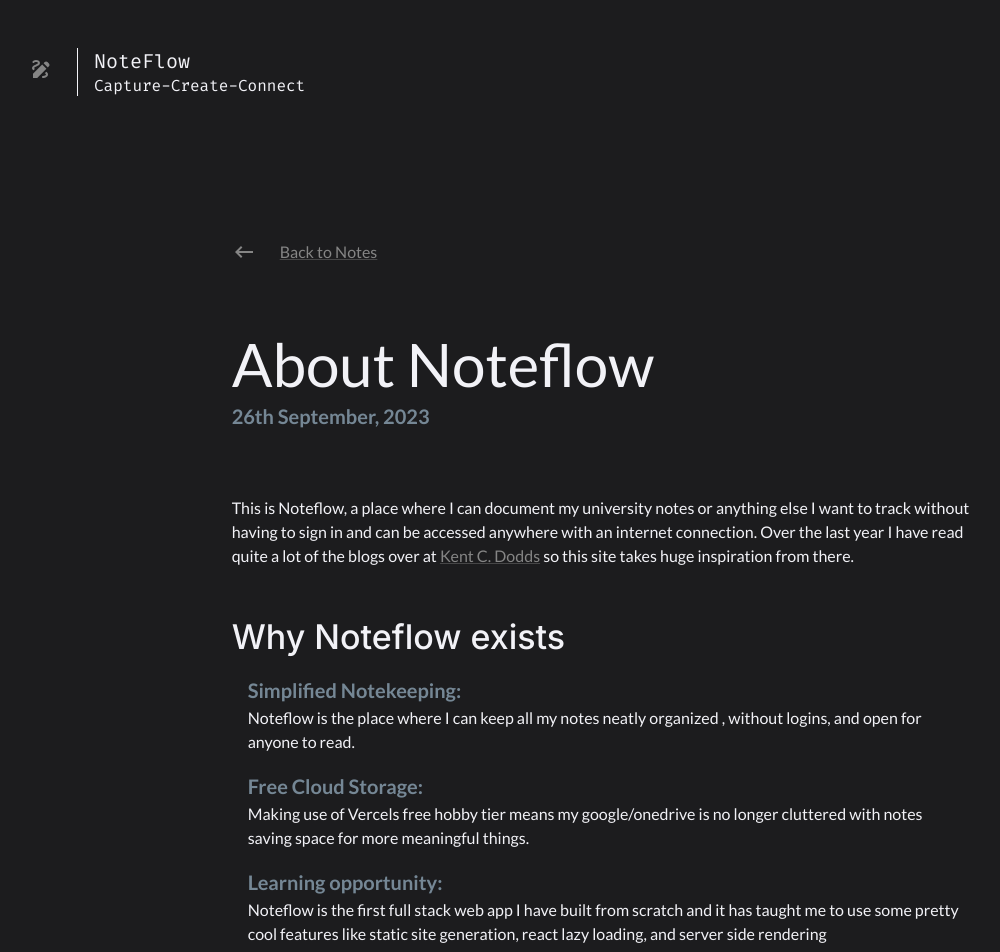
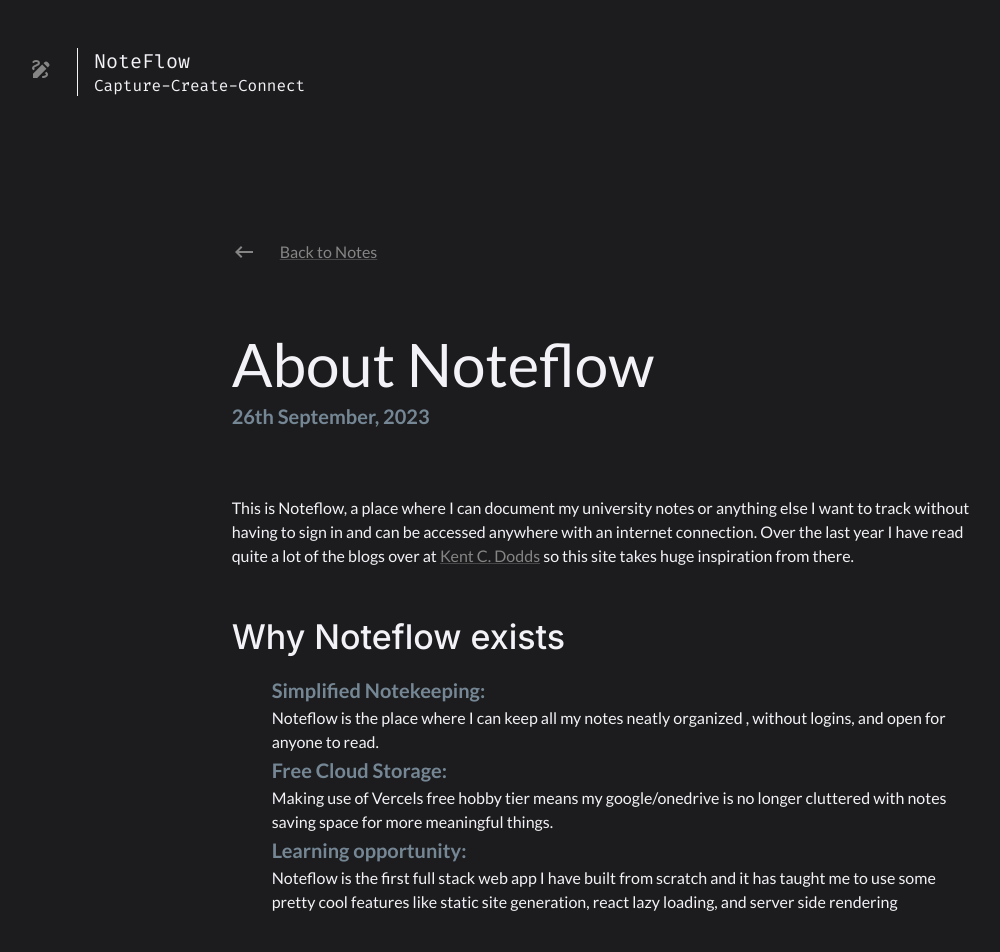
Before and after one commit to FrostGreg/noteflow, a Next.js app: page /about in a window 1280 px wide. Shown: the top 952 px of the page, without its empty margins (35-1035 px from the left). Built offline with nearby package versions, Linux system fonts and the light colour scheme.

Commit message:
refactor: reduce about page size

```diff
--- a/src/app/(notes)/about/page.tsx
+++ b/src/app/(notes)/about/page.tsx
@@ -1,8 +1,18 @@
-import { Box, Link, List, ListItem } from "@mui/material";
+import Box from "@mui/material/Box";
+import Link from "@mui/material/Link";
+import Typography from "@mui/material/Typography";
 import NextLink from "next/link";
-import Typography from "@mui/material/Typography";
 import { OpenInNew } from "@mui/icons-material";
-import NoteImage from "@/app/components/NoteImage";
+import { ReactNode } from "react";
+
+type children = { children: ReactNode };
+
+const List = ({ children }: children) => <Box component="ul">{children}</Box>;
+const ListItem = ({ children }: children) => (
+  <Box component="li" sx={{ display: "block" }}>
+    {children}
+  </Box>
+);
 
 const AboutPage = () => (
   <>
@@ -27,8 +37,9 @@ const AboutPage = () => (
     <Typography variant="h4" sx={{ marginTop: "3rem" }}>
       Why Noteflow exists
     </Typography>
+
     <List>
-      <ListItem sx={{ flexWrap: "wrap" }}>
+      <ListItem>
         <Typography variant="h6" color="text.secondary">
           Simplified Notekeeping:
         </Typography>
@@ -37,7 +48,7 @@ const AboutPage = () => (
           without logins, and open for anyone to read.
         </Typography>
       </ListItem>
-      <ListItem sx={{ flexWrap: "wrap" }}>
+      <ListItem>
         <Typography variant="h6" color="text.secondary">
           Free Cloud Storage:
         </Typography>
@@ -46,7 +57,7 @@ const AboutPage = () => (
           longer cluttered with notes saving space for more meaningful things.
         </Typography>
       </ListItem>
-      <ListItem sx={{ flexWrap: "wrap" }}>
+      <ListItem>
         <Typography variant="h6" color="text.secondary">
           Learning opportunity:
         </Typography>
```
